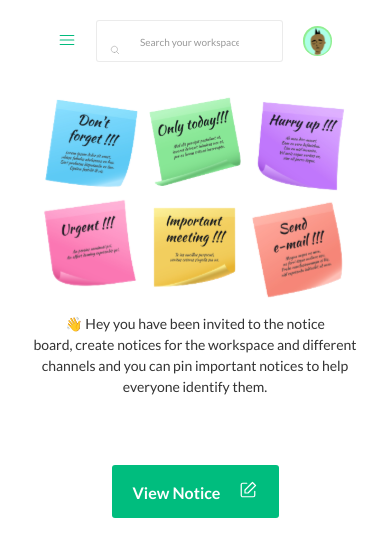
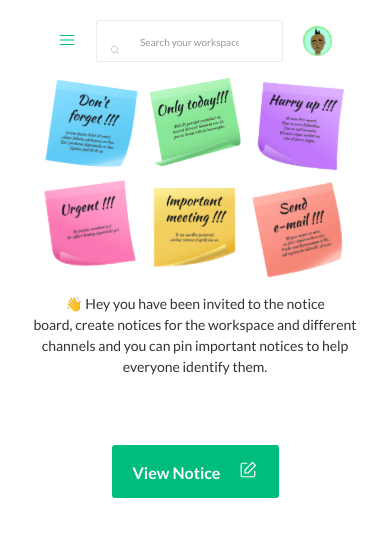
Before and after one commit to zurichat/zc_plugin_noticeboard, a React (Create React App) app in the folder frontend/: page / in a window 390 px wide. Shown: the top 556 px of the page. Built offline with nearby package versions, Linux system fonts and the light colour scheme; a web font is replaced by a local one.

Commit message:
Add flex wrap property

```diff
--- a/frontend/src/components/NoticeBoard/noticeBoardComponent/CreateNotice.css
+++ b/frontend/src/components/NoticeBoard/noticeBoardComponent/CreateNotice.css
@@ -149,7 +149,7 @@ body .dashboard-container button {
   }
 
   body .notice {
-    padding: 20px 12px;
+    padding: 0px 12px;
   }
 
   .dashboard-container .publish-notice-button{
```
